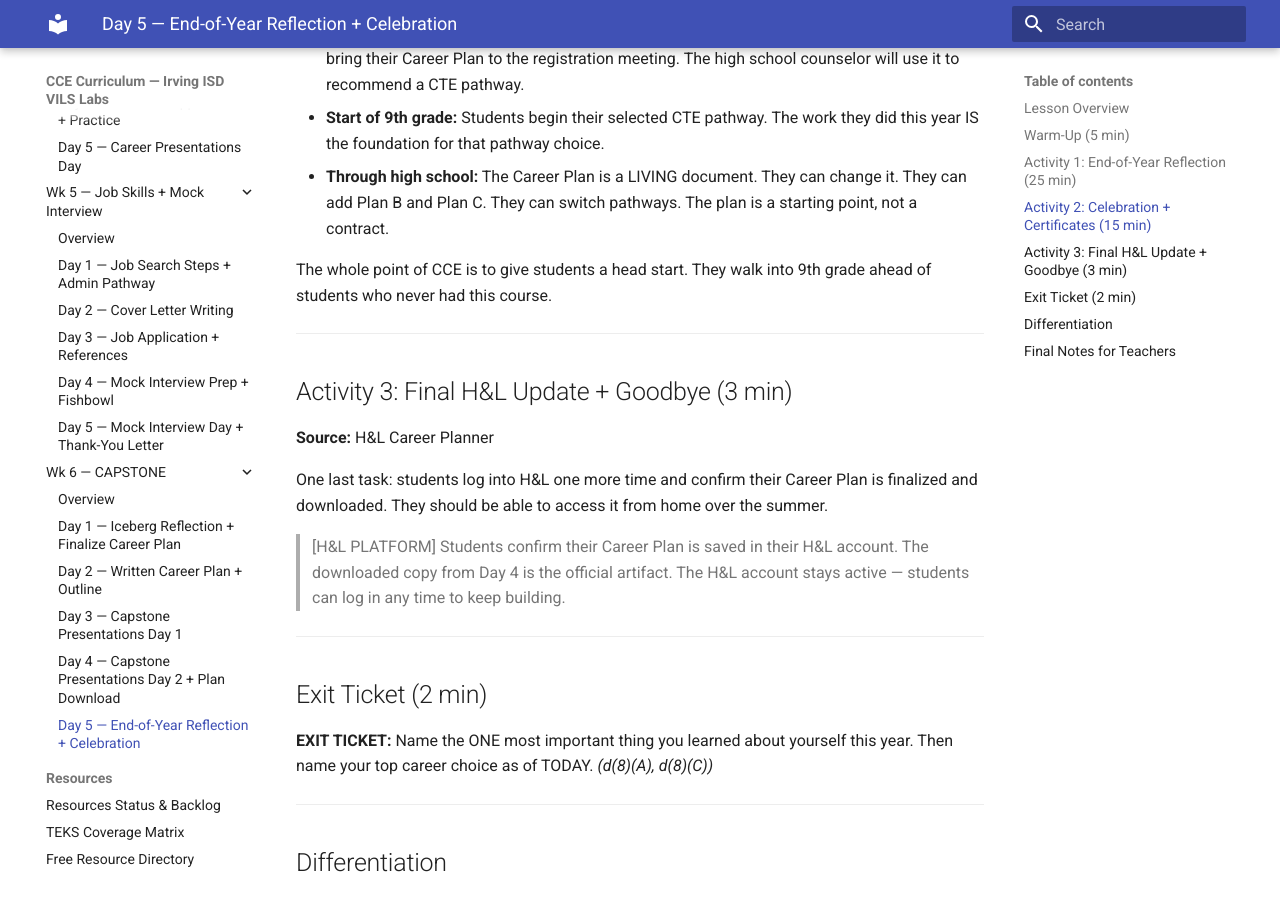
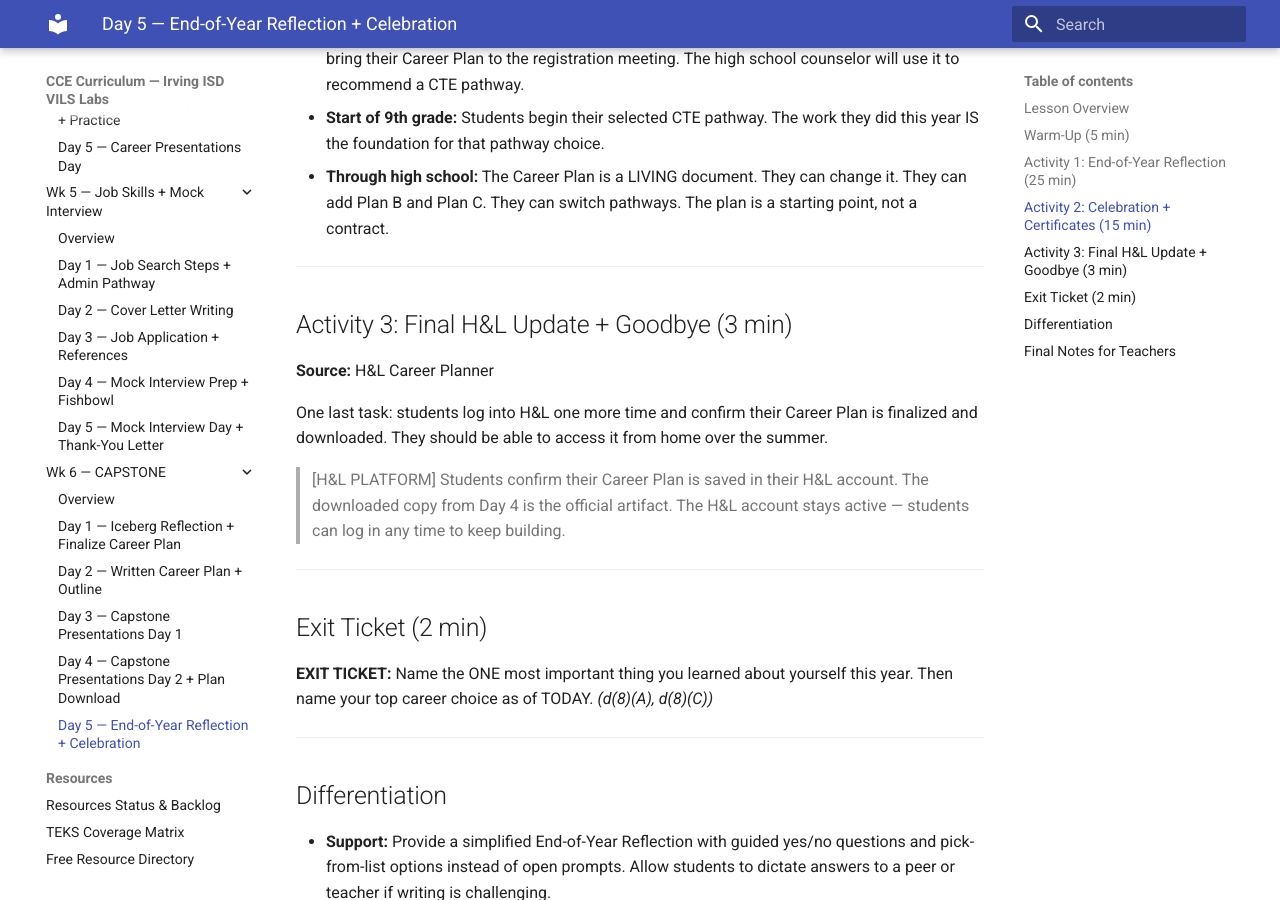
Before and after one commit to elbrielle/cce-curriculum, an MkDocs documentation site: the page built from docs/6sw/wk6-capstone/day5.md, in a window 1280 px wide and 900 px high, scrolled down 2591 px. Built offline with MkDocs 1.6.1 and Material for MkDocs 9.7.7, drawn with Linux system fonts in a browser that asks for light colours.

Commit message:
6SW Wk6 day5: cut "whole point of CCE is to give students a head start"
Lesson 17 round 3 — grep sweep surfaced one more meta-commentary
hit in a day file. The "Walk through what happens next" sub-section
of 6SW Wk6 Day 5 Activity 2 closed with:

  "The whole point of CCE is to give students a head start. They
   walk into 9th grade ahead of students who never had this course."

Two problems:
1. "The whole point of CCE" — meta-commentary about the entire course
2. "ahead of students who never had this course" — comparative /
   boastful framing that doesn't serve teachers or students

Cut both sentences. The operational content (what happens after 8th
grade, when students register for 9th grade, how the Career Plan
stays living through high school) is preserved in the three bullets
above. The meta-commentary closer added nothing a teacher needs.

Continues the cleanup pattern from commits b9e6572 + 55986e8 + cb8dc34.

Net: 1 file, -2 lines. No insertions.

6-check preservation loop: mkdocs --strict clean.

Co-Authored-By: Claude Opus 4.6 (1M context) <noreply@anthropic.com>

```diff
--- a/docs/6sw/wk6-capstone/day5.md
+++ b/docs/6sw/wk6-capstone/day5.md
@@ -88,8 +88,6 @@ Walk through what happens next:
 - **Start of 9th grade:** Students begin their selected CTE pathway. The work they did this year IS the foundation for that pathway choice.
 - **Through high school:** The Career Plan is a LIVING document. They can change it. They can add Plan B and Plan C. They can switch pathways. The plan is a starting point, not a contract.
 
-The whole point of CCE is to give students a head start. They walk into 9th grade ahead of students who never had this course.
-
 ---
 
 ## Activity 3: Final H&L Update + Goodbye (3 min)
```
